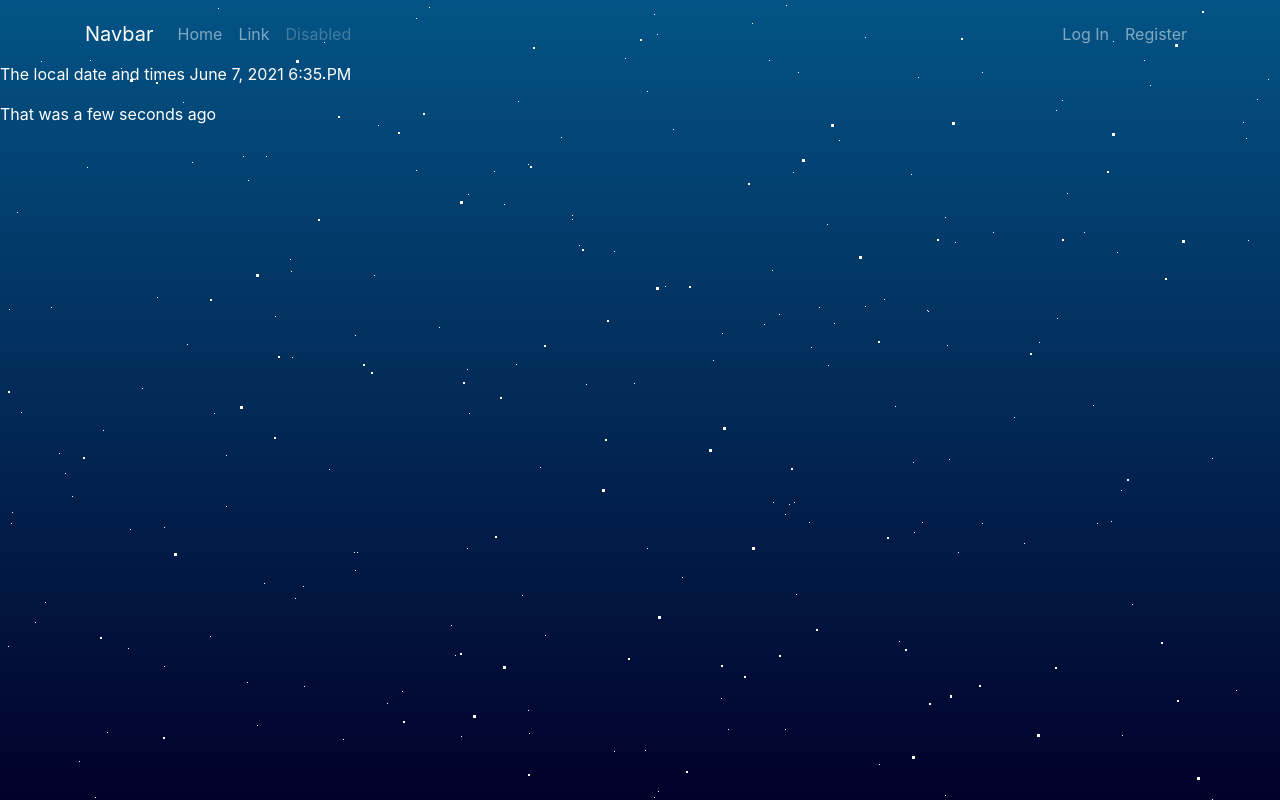
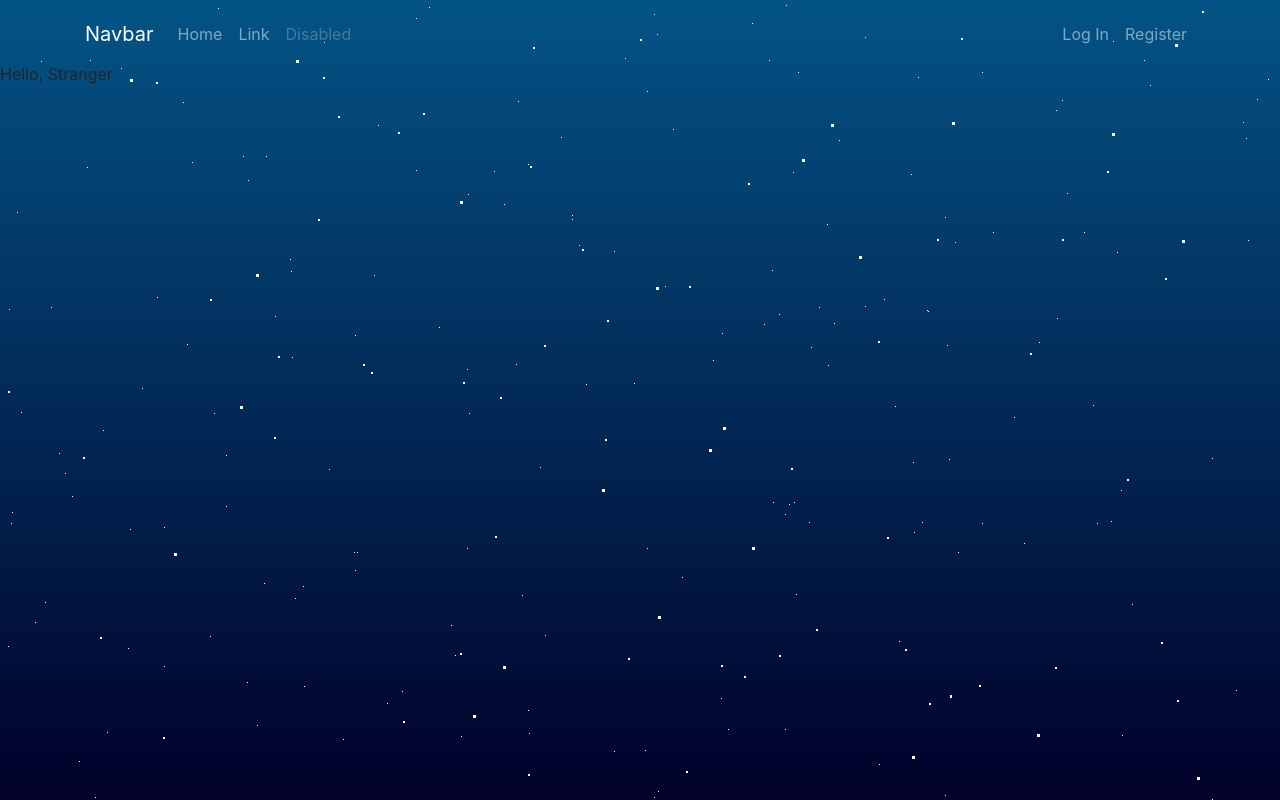
Before and after one commit to CsarChvz/Blog-App-Flask, a Flask app: page / in a window 1280 px wide. Run offline with Flask 2, Linux system fonts and the light colour scheme; some libraries are stand-ins or nearby versions.

Commit message:
Se comento para poner la wea del libro de ola padre

```diff
--- a/app/templates/index.html
+++ b/app/templates/index.html
@@ -3,8 +3,15 @@
 {% block title %} <title> Yeah - Page Not Found </title>{% endblock %}
 
 {% block page_content %}
-<div class="page-header" style="color: white">
+<!-- <div class="page-header" style="color: white">
     <p> The local date and times {{ moment(current_time).format('LLL') }}</p>
     <p> That was {{ moment(current_time).fromNow(refresh=True) }}</p>
-</div>
+</div> -->
+Hello,
+{% if current_user.is_authenticated %}
+    {{ current_user.username }}
+{% else %}
+    Stranger
+{% endif %}
+
 {% endblock %}
```
